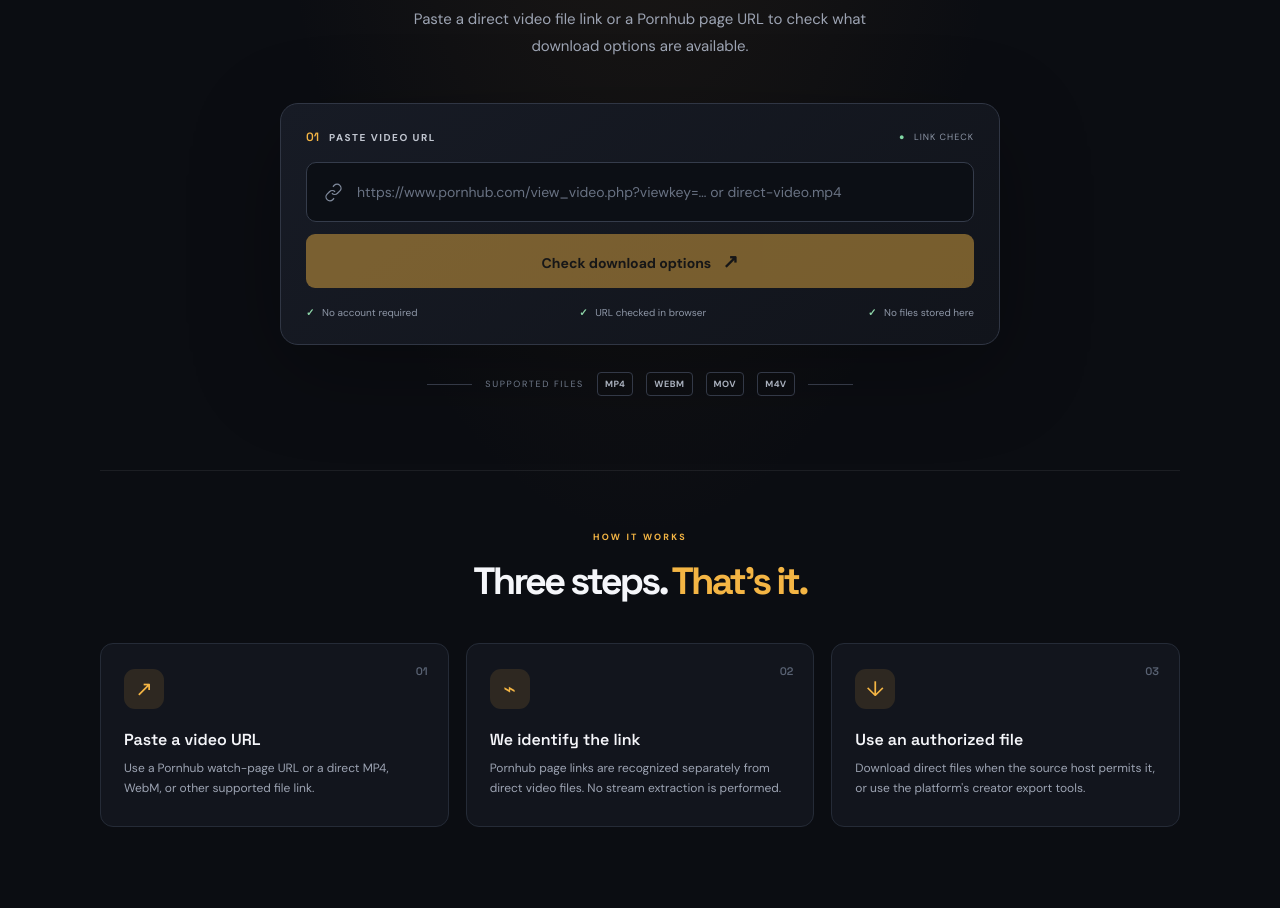
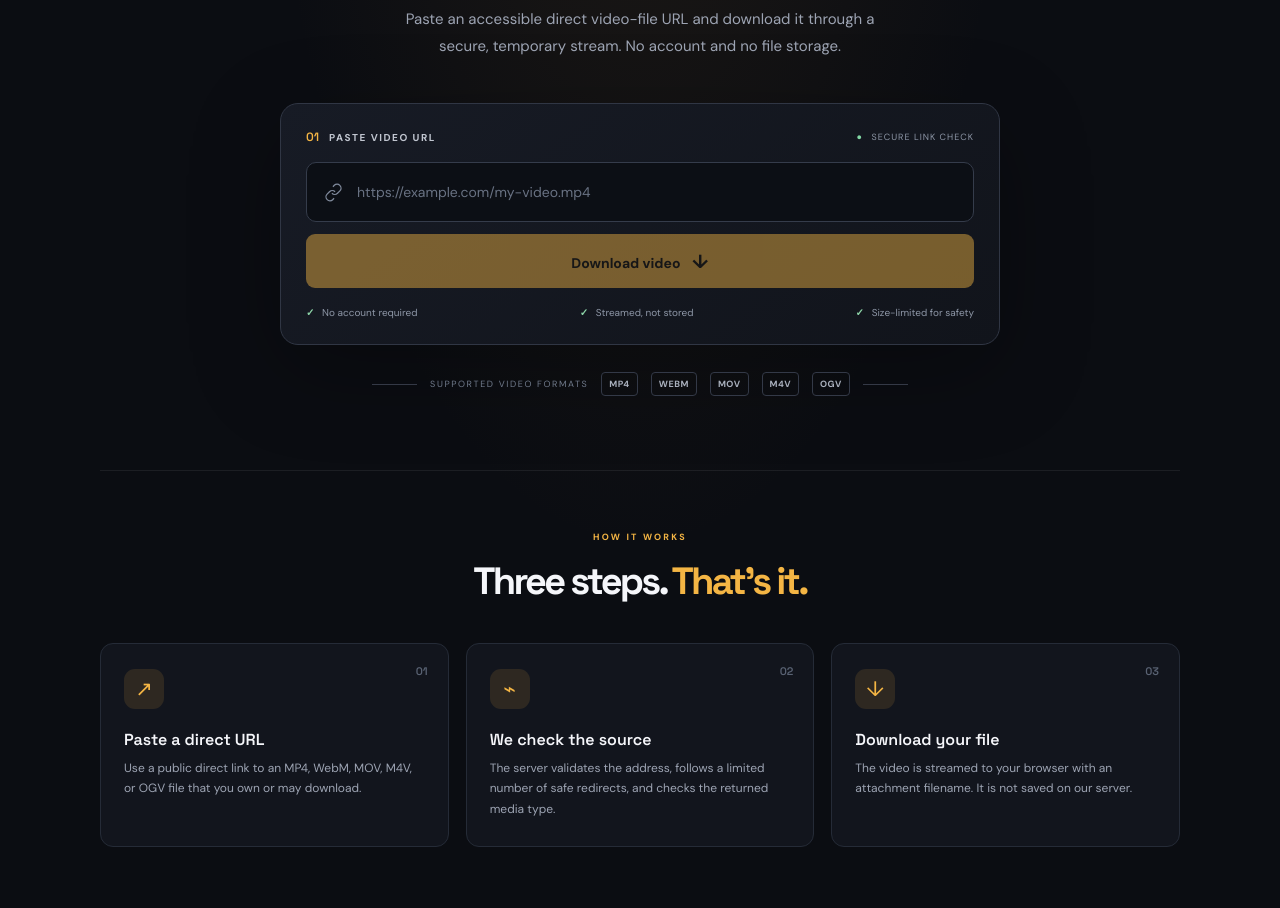
Before and after one commit to hamzajaafaryy/PORHUB-DOWN, a Next.js app: page / in a window 1280 px wide. Shown: the part 380-1288 px from the top of the page. Built offline with nearby package versions, Linux system fonts and the light colour scheme.

Commit message:
Build direct video downloader interface

```diff
--- a/app/page.tsx
+++ b/app/page.tsx
@@ -7,10 +7,6 @@ function parsedUrl(value: string): URL | null {
     const parsed = new URL(value);
     return parsed.protocol === "https:" || parsed.protocol === "http:" ? parsed : null;
   } catch { return null; }
-}
-function isVideoFile(value: string) {
-  const parsed = parsedUrl(value);
-  return !!parsed && /\.(mp4|webm|mov|m4v|ogv)$/i.test(parsed.pathname);
 }
 function isPornhubWatchPage(value: string) {
   const parsed = parsedUrl(value);
@@ -24,77 +20,62 @@ export default function Home() {
   const [url, setUrl] = useState("");
   const [message, setMessage] = useState("");
   const [busy, setBusy] = useState(false);
-  const directFile = useMemo(() => isVideoFile(url.trim()), [url]);
   const pornhubPage = useMemo(() => isPornhubWatchPage(url.trim()), [url]);
 
   function submit(event: FormEvent<HTMLFormElement>) {
     event.preventDefault();
     setMessage("");
-    if (!parsedUrl(url.trim())) {
+    const parsed = parsedUrl(url.trim());
+    if (!parsed) {
       setMessage("Enter a valid http or https video URL.");
       return;
     }
     if (pornhubPage) {
-      setMessage("Pornhub page recognized. A watch-page link is not a downloadable video file. If this is your content, use Pornhub's official creator download/export option. Paste the resulting direct video-file URL here if downloads are permitted by the host.");
-      return;
-    }
-    if (!directFile) {
-      setMessage("This is a webpage link, not a direct video file. We don't extract protected streams or bypass download restrictions. Use the site's official download/export option, then paste the direct MP4/WebM file URL here.");
+      setMessage("This is a Pornhub watch page, not a direct media file. We can't extract protected player streams. For content you own, use the platform's official creator export and paste its direct media-file URL.");
       return;
     }
     setBusy(true);
-    const anchor = document.createElement("a");
-    anchor.href = url.trim();
-    anchor.download = "";
-    anchor.rel = "noopener noreferrer";
-    document.body.appendChild(anchor);
-    anchor.click();
-    anchor.remove();
-    setBusy(false);
-    setMessage("Your browser has been asked to download the direct video file. The source host may open it in a new tab or restrict cross-origin downloads.");
+    setMessage("Preparing your download… Your browser will open the secure download endpoint.");
+    window.location.assign("/api/download?url=" + encodeURIComponent(parsed.toString()));
+    window.setTimeout(() => setBusy(false), 4000);
   }
 
   return (
     <main className="page-shell">
       <nav className="nav wrap">
         <a className="brand" href="/" aria-label="PorHub Down home"><span className="brand-mark">P</span><span>PORHUB<span className="brand-light">DOWN</span></span></a>
-        <span className="nav-pill"><i /> SIMPLE VIDEO TOOL</span>
+        <span className="nav-pill"><i /> DIRECT VIDEO DOWNLOADER</span>
       </nav>
-
       <section className="hero wrap">
         <div className="eyebrow"><span className="spark">✦</span> YOUR VIDEO. YOUR CONTROL.</div>
         <h1>Video downloads,<br /><em>made simple.</em></h1>
-        <p className="intro">Paste a direct video file link or a Pornhub page URL to check what download options are available.</p>
-
+        <p className="intro">Paste an accessible direct video-file URL and download it through a secure, temporary stream. No account and no file storage.</p>
         <div className="download-card">
-          <div className="card-top"><div><span className="step">01</span><span className="card-label">PASTE VIDEO URL</span></div><span className="secure"><span>●</span> LINK CHECK</span></div>
+          <div className="card-top"><div><span className="step">01</span><span className="card-label">PASTE VIDEO URL</span></div><span className="secure"><span>●</span> SECURE LINK CHECK</span></div>
           <form onSubmit={submit}>
             <label className="sr-only" htmlFor="video-url">Video URL</label>
             <div className="input-wrap">
               <svg viewBox="0 0 24 24" aria-hidden="true"><path d="M10 13a5 5 0 0 0 7.07 0l3-3A5 5 0 0 0 13 2.93l-1.72 1.72M14 11a5 5 0 0 0-7.07 0l-3 3A5 5 0 0 0 11 21.07l1.72-1.72" /></svg>
-              <input id="video-url" type="url" placeholder="https://www.pornhub.com/view_video.php?viewkey=… or direct-video.mp4" value={url} onChange={e => { setUrl(e.target.value); setMessage(""); }} autoComplete="url" />
+              <input id="video-url" type="url" placeholder="https://example.com/my-video.mp4" value={url} onChange={e => { setUrl(e.target.value); setMessage(""); }} autoComplete="url" required />
               {url && <button className="clear" type="button" onClick={() => { setUrl(""); setMessage(""); }} aria-label="Clear URL">×</button>}
             </div>
-            <button className="download-btn" type="submit" disabled={!url.trim() || busy}>{busy ? "Checking…" : "Check download options"} <span>↗</span></button>
+            <button className="download-btn" type="submit" disabled={!url.trim() || busy}>{busy ? "Preparing…" : "Download video"} <span>↓</span></button>
           </form>
-          {message && <div className={directFile ? "notice success" : "notice"} role="status">{message}</div>}
+          {message && <div className="notice" role="status">{message}</div>}
           {pornhubPage && <a className="source-link" href={url.trim()} target="_blank" rel="noopener noreferrer">Open this Pornhub page ↗</a>}
-          <div className="card-foot"><span><b>✓</b> No account required</span><span><b>✓</b> URL checked in browser</span><span><b>✓</b> No files stored here</span></div>
+          <div className="card-foot"><span><b>✓</b> No account required</span><span><b>✓</b> Streamed, not stored</span><span><b>✓</b> Size-limited for safety</span></div>
         </div>
-
-        <div className="supported"><span className="supported-line" />SUPPORTED FILES <b>MP4</b><b>WEBM</b><b>MOV</b><b>M4V</b><span className="supported-line" /></div>
+        <div className="supported"><span className="supported-line" />SUPPORTED VIDEO FORMATS <b>MP4</b><b>WEBM</b><b>MOV</b><b>M4V</b><b>OGV</b><span className="supported-line" /></div>
       </section>
-
       <section className="how wrap">
         <div className="section-heading"><span className="eyebrow">HOW IT WORKS</span><h2>Three steps. <em>That’s it.</em></h2></div>
         <div className="steps">
-          <article><span className="number">01</span><div className="step-icon">↗</div><h3>Paste a video URL</h3><p>Use a Pornhub watch-page URL or a direct MP4, WebM, or other supported file link.</p></article>
-          <article><span className="number">02</span><div className="step-icon">⌁</div><h3>We identify the link</h3><p>Pornhub page links are recognized separately from direct video files. No stream extraction is performed.</p></article>
-          <article><span className="number">03</span><div className="step-icon">↓</div><h3>Use an authorized file</h3><p>Download direct files when the source host permits it, or use the platform's creator export tools.</p></article>
+          <article><span className="number">01</span><div className="step-icon">↗</div><h3>Paste a direct URL</h3><p>Use a public direct link to an MP4, WebM, MOV, M4V, or OGV file that you own or may download.</p></article>
+          <article><span className="number">02</span><div className="step-icon">⌁</div><h3>We check the source</h3><p>The server validates the address, follows a limited number of safe redirects, and checks the returned media type.</p></article>
+          <article><span className="number">03</span><div className="step-icon">↓</div><h3>Download your file</h3><p>The video is streamed to your browser with an attachment filename. It is not saved on our server.</p></article>
         </div>
       </section>
-
-      <section className="notice-panel wrap"><div className="notice-icon">i</div><div><h3>About Pornhub page links</h3><p>This version recognizes Pornhub watch-page URLs, but it does not extract, decrypt, or bypass protected media streams. For videos you own or are authorized to save, use Pornhub's official creator download/export controls and then provide an accessible direct video-file URL.</p></div></section>
+      <section className="notice-panel wrap"><div className="notice-icon">i</div><div><h3>Supported links and platform restrictions</h3><p>This tool downloads accessible direct media-file URLs only. A Pornhub watch-page URL is not a direct video file, and this service does not extract player streams, decrypt media, bypass authentication, or defeat platform restrictions. Use official creator export tools for content you own, then paste the authorized direct file URL.</p></div></section>
       <footer className="footer wrap"><a className="brand footer-brand" href="/"><span className="brand-mark">P</span><span>PORHUB<span className="brand-light">DOWN</span></span></a><span>Built for authorized video downloads. Respect creators and content rights.</span><span>© {new Date().getFullYear()} PorHub Down</span></footer>
     </main>
   );
```
